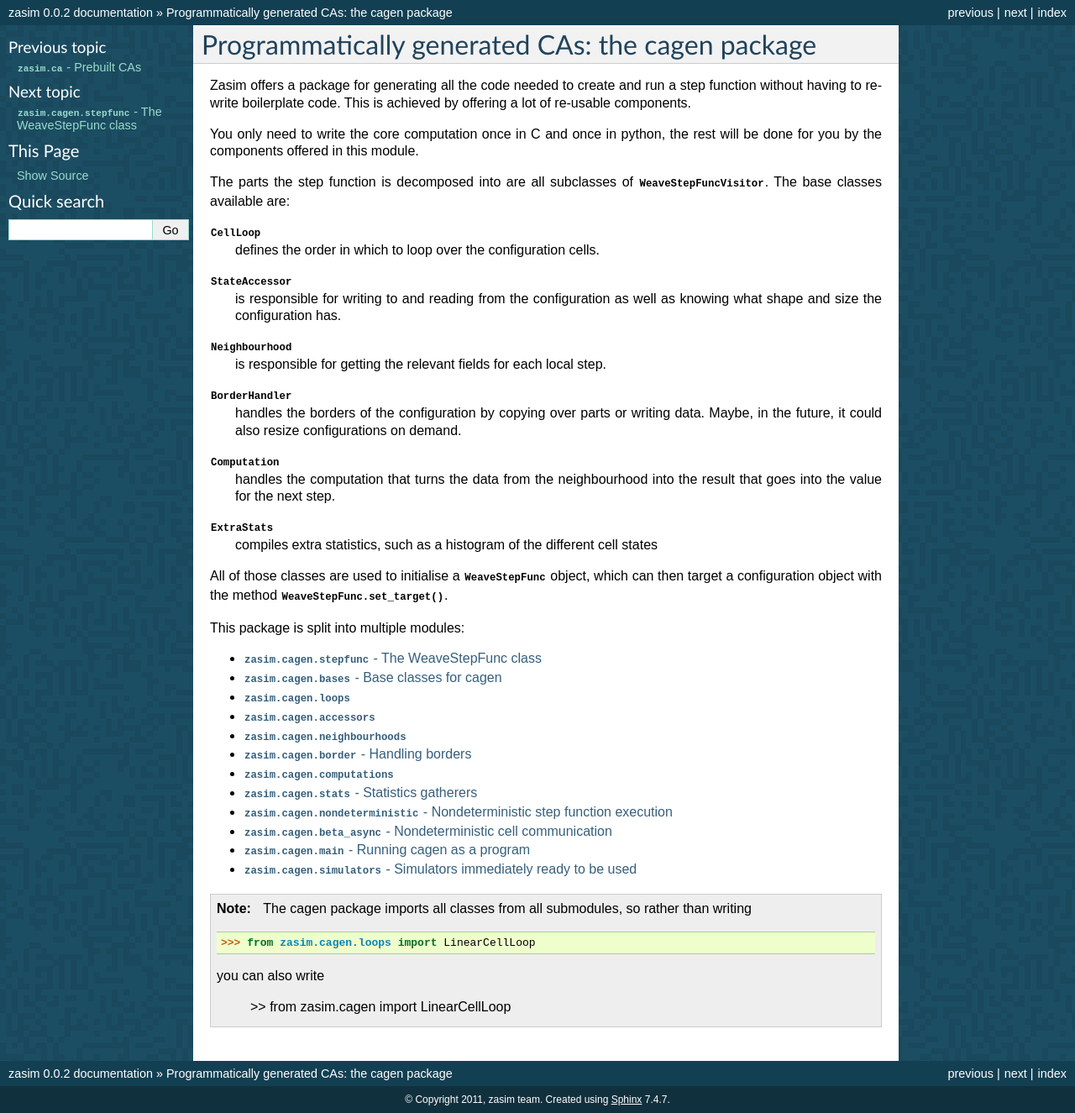
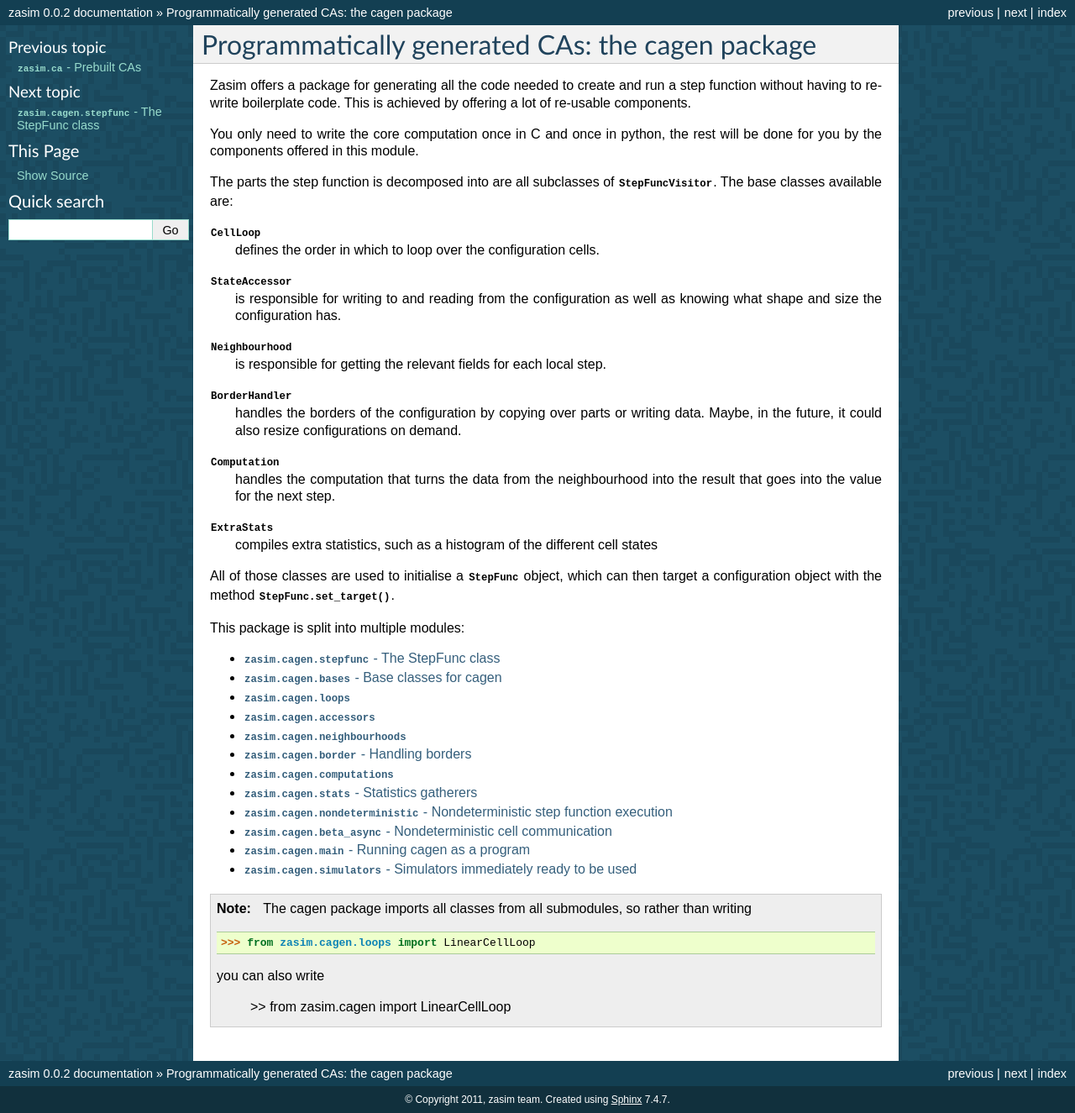
Before and after one commit to timo/zasim, a Sphinx documentation site: the page built from docs/cagen.rst, in a window 1280 px wide. Shown: the whole page at 84% size. Built offline with Sphinx 7.4.7, drawn with Linux system fonts in a browser that asks for light colours; formulas are drawn with MathJax 3.

Commit message:
killed more references to WeaveStepFunc*

```diff
--- a/docs/cagen.rst
+++ b/docs/cagen.rst
@@ -9,7 +9,7 @@ You only need to write the core computation once in C and once in python,
 the rest will be done for you by the components offered in this module.
 
 The parts the step function is decomposed into are all subclasses of
-:class:`WeaveStepFuncVisitor`. The base classes available are:
+:class:`StepFuncVisitor`. The base classes available are:
 
 :class:`CellLoop`
     defines the order in which to loop over the configuration cells.
@@ -32,9 +32,9 @@ The parts the step function is decomposed into are all subclasses of
 :class:`ExtraStats`
     compiles extra statistics, such as a histogram of the different cell states
 
-All of those classes are used to initialise a :class:`WeaveStepFunc` object,
+All of those classes are used to initialise a :class:`StepFunc` object,
 which can then target a configuration object with the method
-:meth:`WeaveStepFunc.set_target`.
+:meth:`StepFunc.set_target`.
 
 This package is split into multiple modules:
 
--- a/docs/cagen/stepfunc.rst
+++ b/docs/cagen/stepfunc.rst
@@ -1,4 +1,4 @@
-:mod:`zasim.cagen.stepfunc` - The WeaveStepFunc class
-=====================================================
+:mod:`zasim.cagen.stepfunc` - The StepFunc class
+================================================
 
 .. automodule:: zasim.cagen.stepfunc
```
